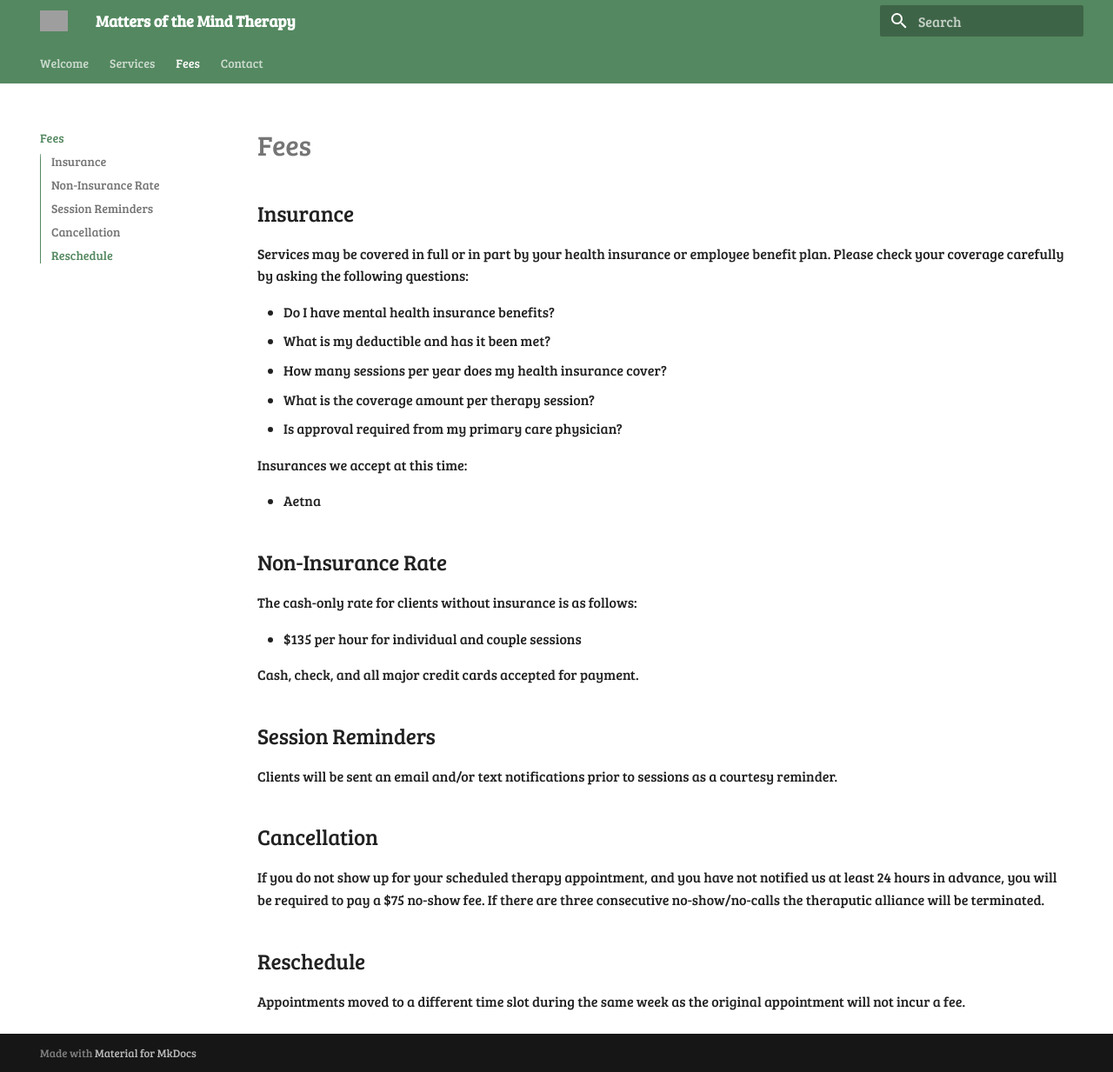
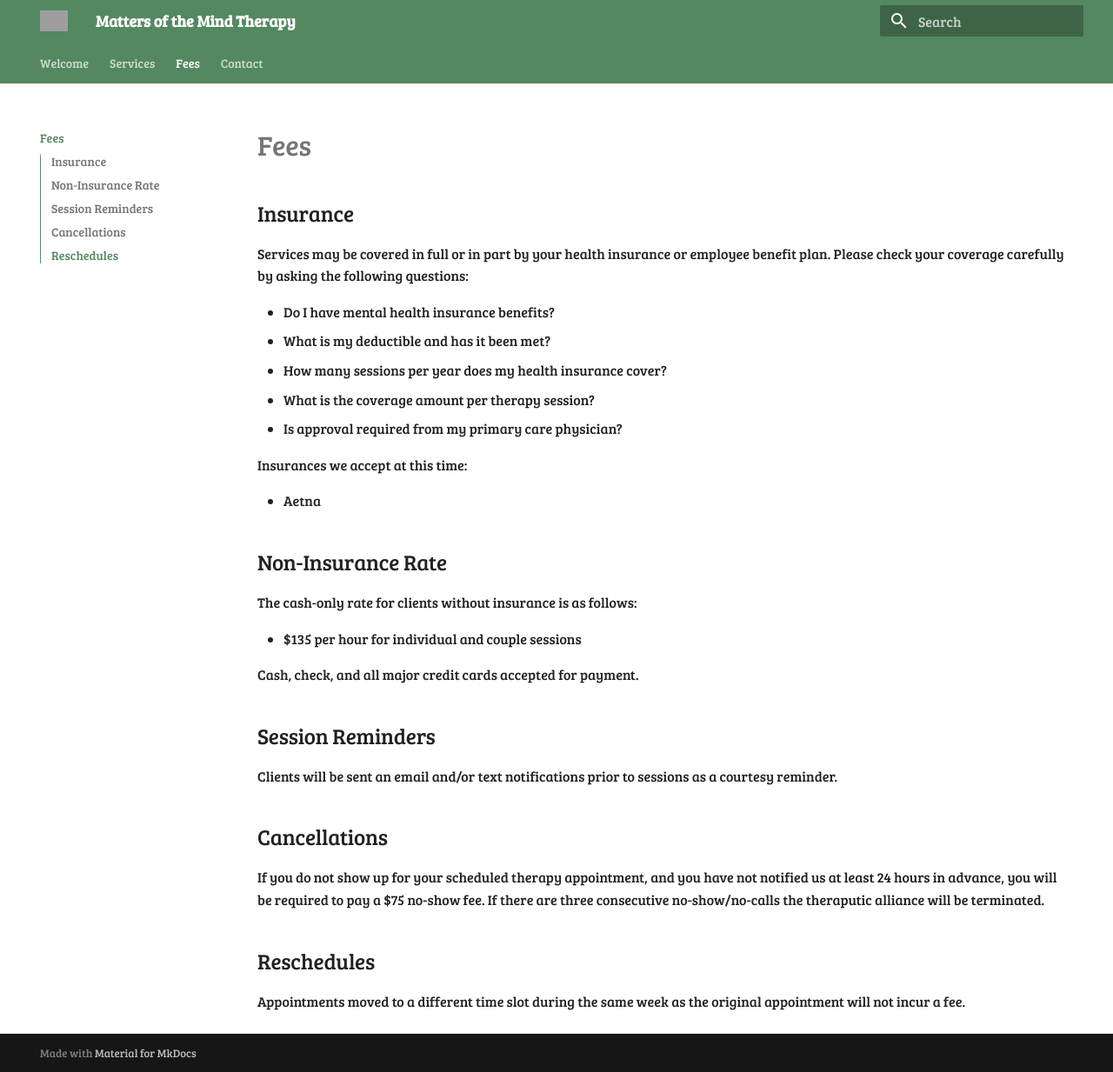
Before and after one commit to motm-therapy/website, an MkDocs documentation site: the page built from docs/fees.md, in a window 1280 px wide and 1233 px high. Shown: the whole window at 87% size. Built offline with MkDocs 1.6.1 and Material for MkDocs 9.7.7, drawn with Linux system fonts in a browser that asks for light colours; grey boxes are pictures that could not be loaded.

Commit message:
Update fees.md

```diff
--- a/docs/fees.md
+++ b/docs/fees.md
@@ -25,10 +25,10 @@ Cash, check, and all major credit cards accepted for payment.
 
 Clients will be sent an email and/or text notifications prior to sessions as a courtesy reminder.
 
-## Cancellation
+## Cancellations
 
 If you do not show up for your scheduled therapy appointment, and you have not notified us at least 24 hours in advance, you will be required to pay a $75 no-show fee.  If there are three consecutive no-show/no-calls the theraputic alliance will be terminated.
 
-## Reschedule
+## Reschedules
 
 Appointments moved to a different time slot during the same week as the original appointment will not incur a fee.
```
